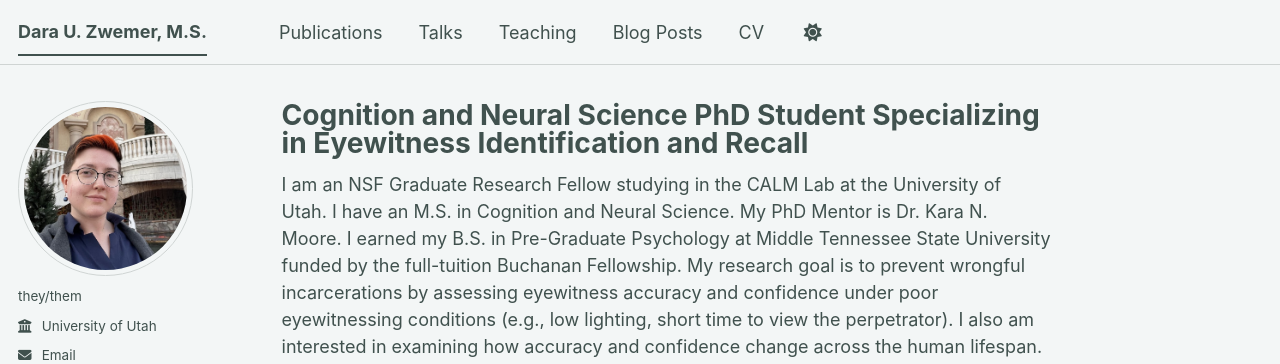
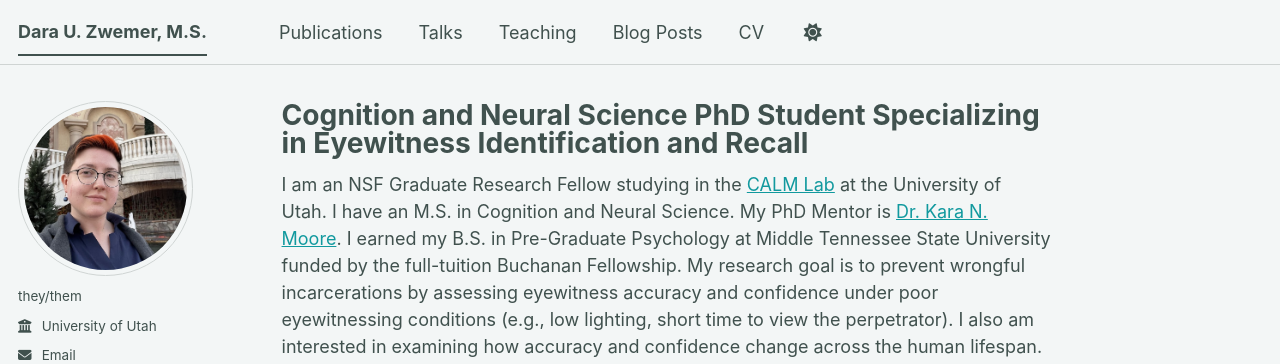
Before and after one commit to daraZwemer/daraZwemer.github.io, a Jekyll site: the page built from _pages/about.md, in a window 1280 px wide and 997 px high. Shown: the top 364 px of the window. Built offline with Jekyll 4.4.1, drawn with Linux system fonts in a browser that asks for light colours; a style sheet for code colours, icons or effects is not loaded; part of the change alters nothing that is shown; some of the changed text lies outside the part shown.

```diff
--- a/_pages/about.md
+++ b/_pages/about.md
@@ -6,7 +6,7 @@ redirect_from:
   - /about/
   - /about.html
 ---
-I am an NSF Graduate Research Fellow studying in the CALM Lab at the University of Utah. I have an M.S. in Cognition and Neural Science. My PhD Mentor is Dr. Kara N. Moore. I earned my B.S. in Pre-Graduate Psychology at Middle Tennessee State University funded by the full-tuition Buchanan Fellowship. My research goal is to prevent wrongful incarcerations by assessing eyewitness accuracy and confidence under poor eyewitnessing conditions (e.g., low lighting, short time to view the perpetrator). I also am interested in examining how accuracy and confidence change across the human lifespan. Ultimately, I hope to use this knowledge to improve the justice system.
+I am an NSF Graduate Research Fellow studying in the [CALM Lab](https://calmlab.mystrikingly.com/) at the University of Utah. I have an M.S. in Cognition and Neural Science. My PhD Mentor is [Dr. Kara N. Moore](https://www.researchgate.net/profile/Kara-Moore). I earned my B.S. in Pre-Graduate Psychology at Middle Tennessee State University funded by the full-tuition Buchanan Fellowship. My research goal is to prevent wrongful incarcerations by assessing eyewitness accuracy and confidence under poor eyewitnessing conditions (e.g., low lighting, short time to view the perpetrator). I also am interested in examining how accuracy and confidence change across the human lifespan. Ultimately, I hope to use this knowledge to improve the justice system.
 
 I have contributed to publications in _Journal of Applied Research in Memory and Cognition_, _Cognitive Research: Principles and Implications_, _Policy Insights from the Behavioral and Brain Sciences_, _Applied Cognitive Psychology_, and _Attention, Perception, and Psychophysics_. I have teaching experience in Psychology and Law courses as well as Research Methods. I frequently engage with the American Psychology-Law Society (AP-LS) and the Society for Applied Research in Memory and Cognition (SARMAC). I was on the student executive board of SARMAC from Fall 2023 - Fall 2025. I serve on the SARMAC Committee on Diversity and Inclusion. I am open to collaboration and data sharing requests, so feel free to reach out!
 
```
